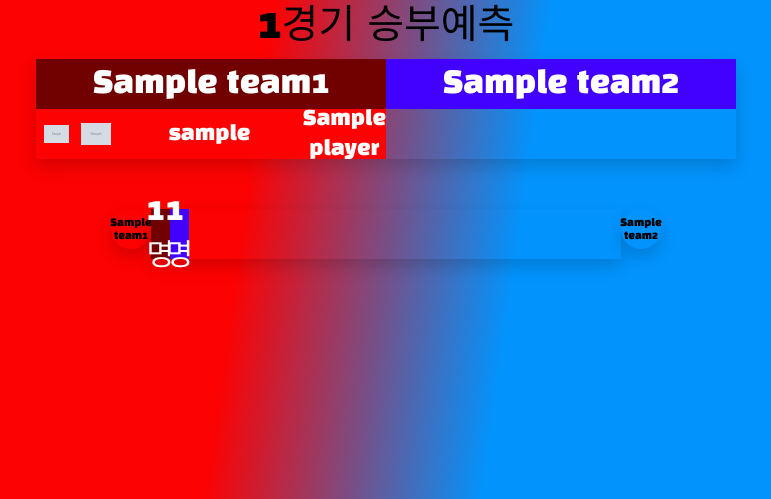
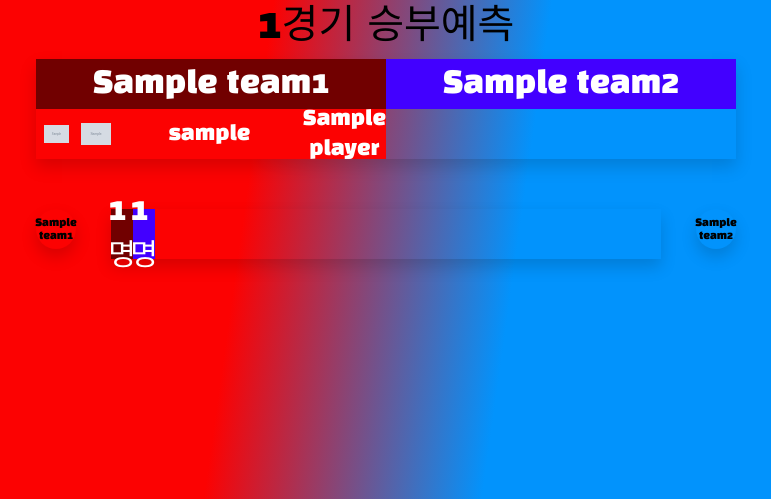
Before and after one commit to mjthepollo/biryong0, a Django app: template templates/expect_winner.html in a window 1280 px wide. Shown: the part 208-707 px from the top of the page, without its empty margins (254-1025 px from the left). Run offline with Django 4.2, Linux system fonts and the light colour scheme; the template is opened without the code that fills it: most values are stand-ins (such as "Sample title", 1, 10 or a date in 2020); grey boxes marked "Sample" are stand-in pictures; some libraries are stand-ins or nearby versions.

Commit message:
css change

```diff
--- a/static/css/vote.css
+++ b/static/css/vote.css
@@ -163,7 +163,7 @@ span.name {
   display: flex;
   justify-content: space-between;
 
-  width: 550px;
+  width: 700px;
   margin-top: 50px;
 }
 
```
